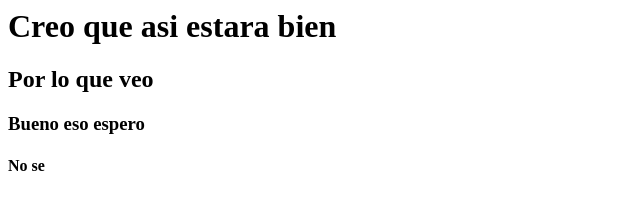
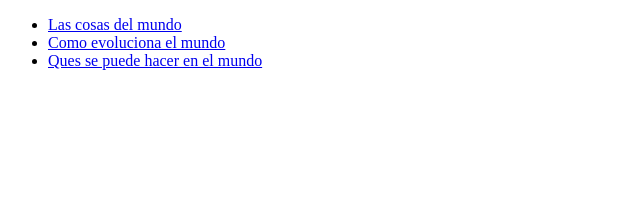
Before and after one commit to Jonathan-10/EXAMEN, a plain HTML site: page index.html in a window 1280 px wide. Shown: the whole page, without its empty margins (0-640 px from the left). Drawn offline with Linux system fonts and the light colour scheme.

Commit message:
Este es el Indice

```diff
--- a/index.html
+++ b/index.html
@@ -1,11 +1,17 @@
-<html>
-    <head>
-        <title>Este es un ejemplo del hola mundo</title>
-    </head>
-    <body>
-        <h1>Creo que asi estara bien</h1>
-        <h2>Por lo que veo</h2>
-        <h3>Bueno eso espero</h3>
-        <h4>No se</h4>
-    </body>
-</html>
+<!DOCTYPE HTML>
+<HTML>
+<HEAD>
+<TITLE> HOLA MUNDO </TITLE>
+<div id="indice">
+    <ul>
+      <li>
+        <a href="#css">Las cosas del mundo</a>
+      </li>
+      <li>
+        <a href="#html5">Como evoluciona el mundo</a>
+      </li>
+      <li>
+        <a href="#php">Ques se puede hacer en el mundo</a>
+      </li>
+    </ul>
+  </div>
```
